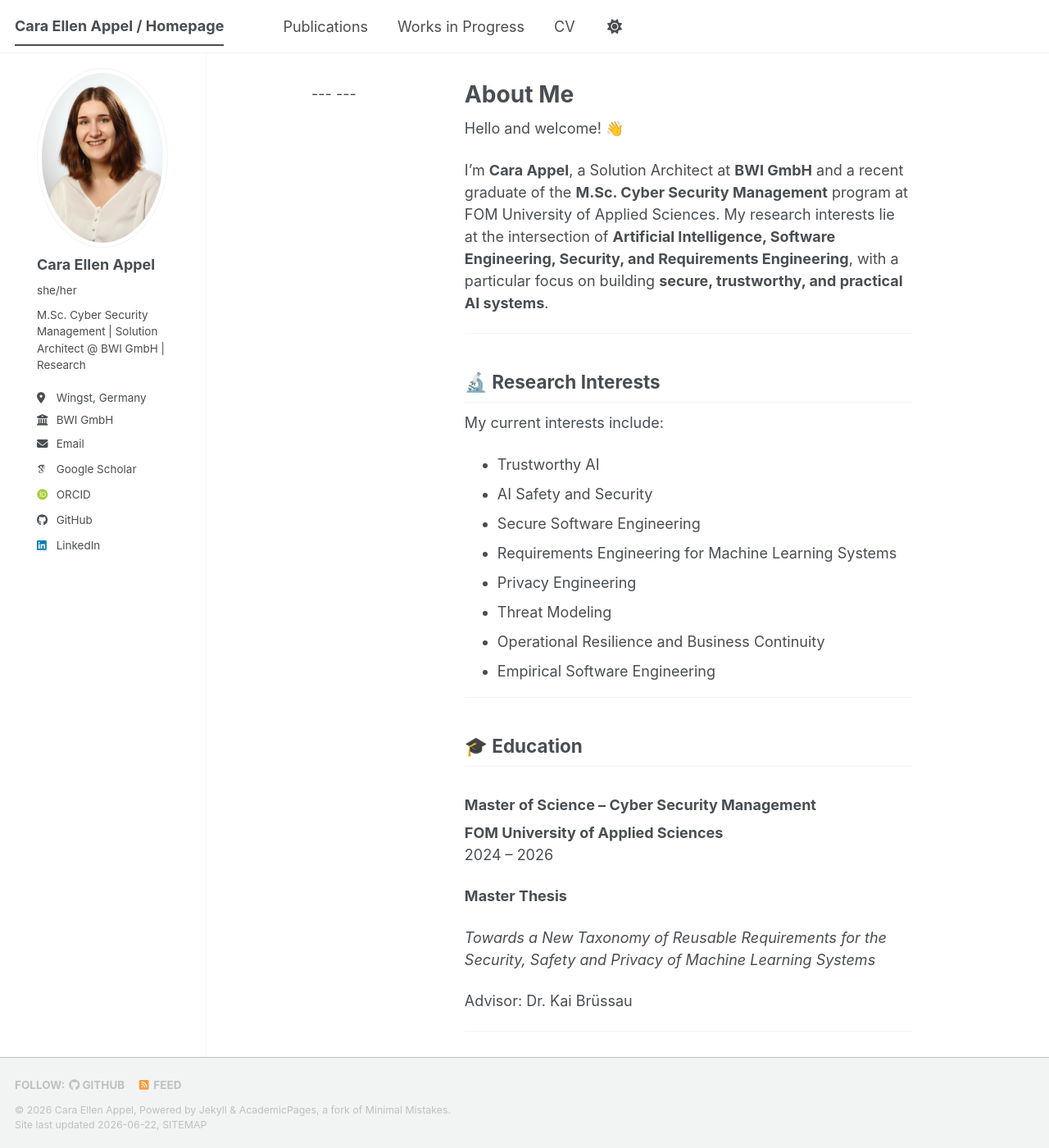
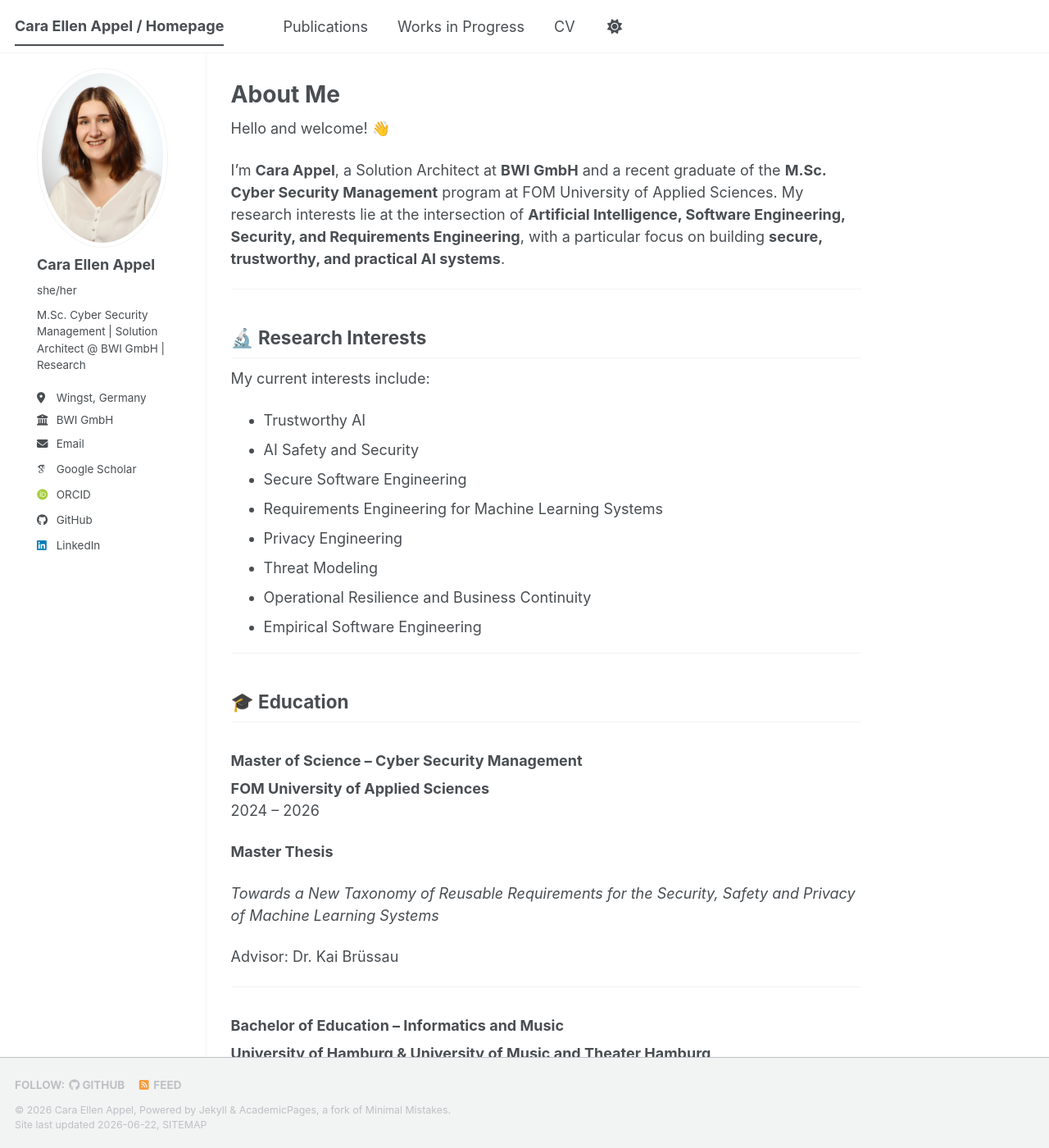
Before and after one commit to CaraEllenAppel/caraellenappel.github.io, a Jekyll site: the page built from _pages/about.md, in a window 1280 px wide and 1400 px high. Shown: the whole window at 82% size. Built offline with Jekyll 4.4.1, drawn with Linux system fonts in a browser that asks for light colours; some web fonts are replaced; a script bundle is joined from its source files by our own code; library files that are not in the unit come from our copies.

Commit message:
chore: restrict sidebar offset to cv layout so other pages are not shifted

```diff
--- a/assets/css/main.scss
+++ b/assets/css/main.scss
@@ -75,8 +75,9 @@ $sidebar-breakpoint: 900px;
     width: auto;
   }
 
-  /* Reserve space for the fixed sidebar: sidebar width + gap */
-  #main {
+  /* Reserve space for the fixed sidebar: sidebar width + gap
+     Only apply the offset on pages that use the cv layout so other pages are not shifted. */
+  .cv-layout #main {
     padding-left: $sidebar-width + $sidebar-gap; /* sidebar width + gap */
   }
 
```
